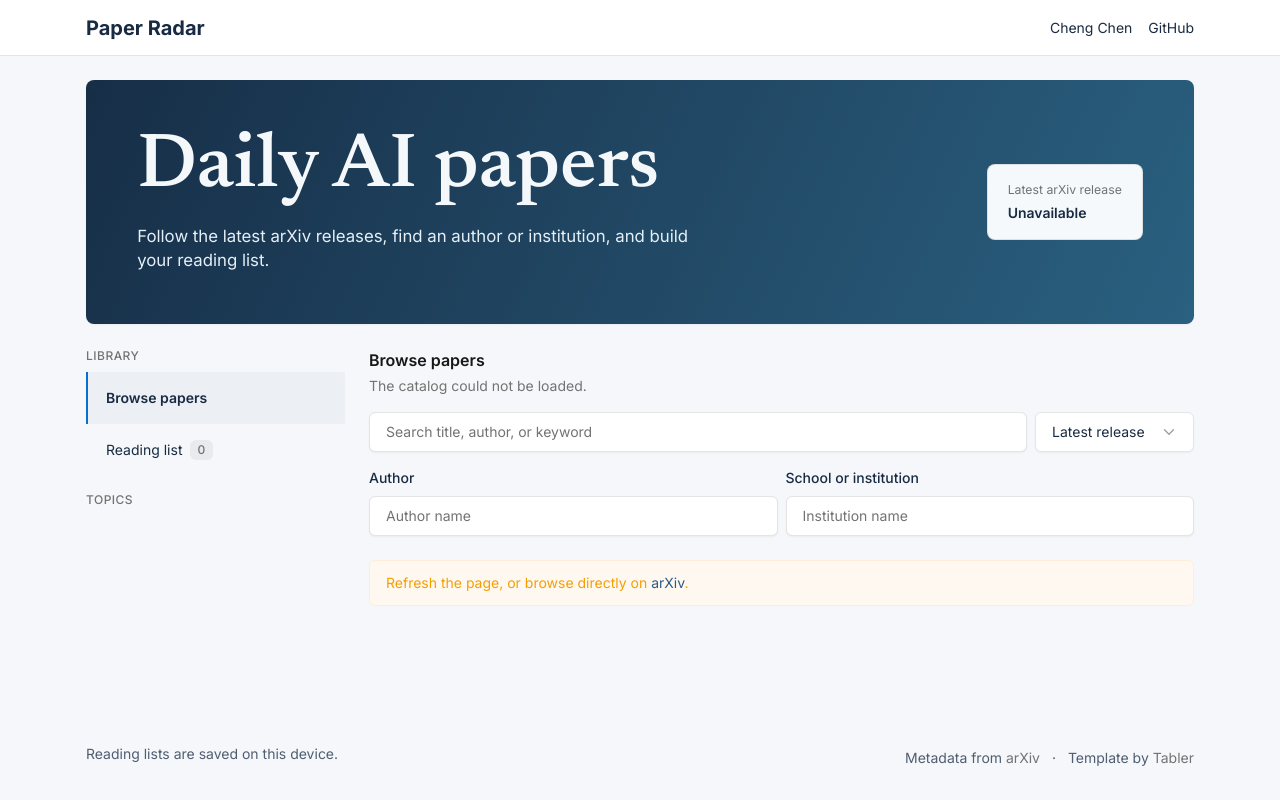
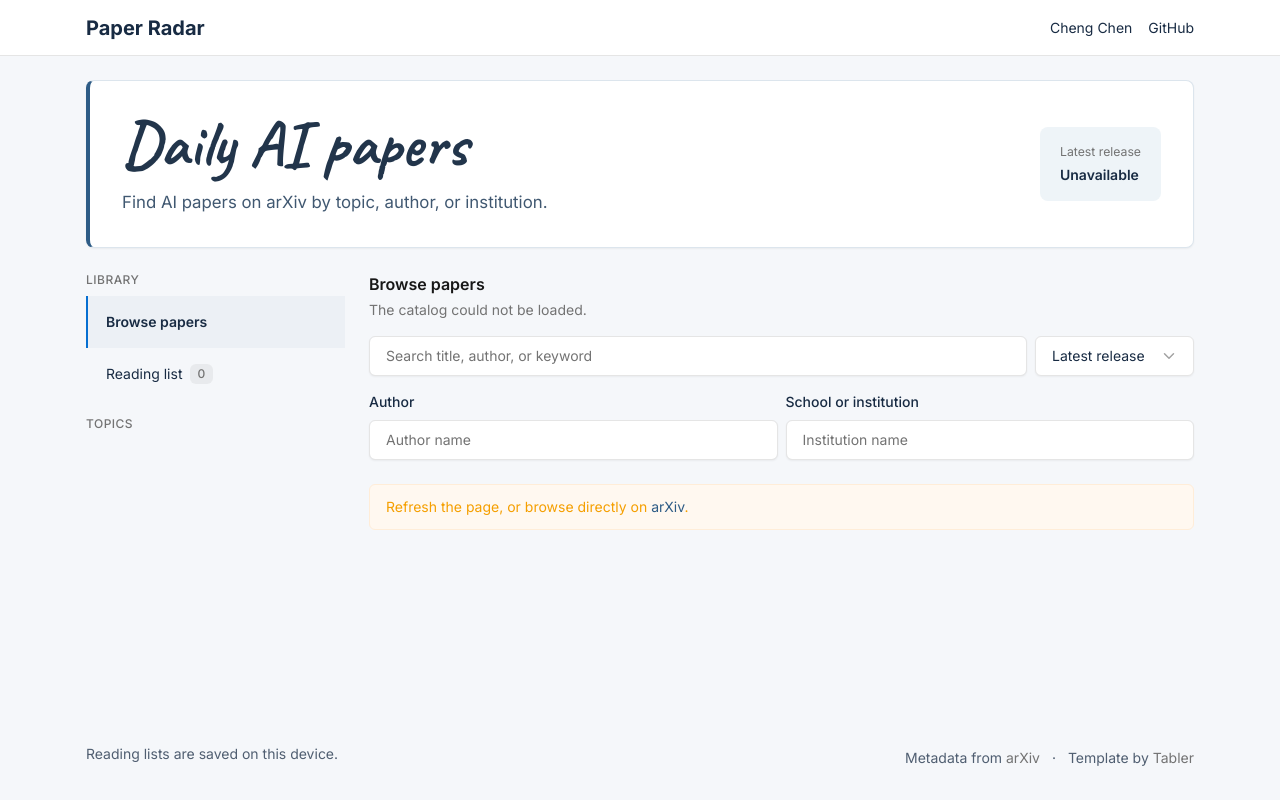
Before and after one commit to ceasonen/arxiv_paper_ai, a plain HTML site: page web/index.html in a window 1280 px wide. Drawn offline with Linux system fonts and the light colour scheme; no server answers.

Commit message:
Bring the Tabler paper browser closer to the first screen

```diff
--- a/web/index.html
+++ b/web/index.html
@@ -7,7 +7,7 @@
   <meta name="description" content="A daily arXiv catalog for AI research. Find new papers, save a reading list, and download the originals.">
   <title>Paper Radar · Daily AI research</title>
   <link rel="stylesheet" href="./vendor/tabler/tabler.min.css">
-  <link rel="stylesheet" href="./theme.css">
+  <link rel="stylesheet" href="./theme.css?v=reading-desk">
   <script type="module" src="./app.js?v=affiliations-1"></script>
 </head>
 <body>
@@ -32,12 +32,12 @@
                 <div class="row g-4 align-items-center">
                   <div class="col-md">
                     <h1 class="page-title">Daily AI papers</h1>
-                    <p class="mb-0">Follow the latest arXiv releases, find an author or institution, and build your reading list.</p>
+                    <p class="mb-0">Find AI papers on arXiv by topic, author, or institution.</p>
                   </div>
                   <div class="col-md-auto">
                     <div class="card release-card">
                       <div class="card-body py-3">
-                        <div class="text-secondary small">Latest arXiv release</div>
+                        <div class="text-secondary small">Latest release</div>
                         <div class="d-flex align-items-center gap-2 flex-wrap mt-1">
                           <time id="source-date" class="fw-semibold">Loading…</time>
                           <span id="digest-count" class="badge" hidden></span>
--- a/web/theme.css
+++ b/web/theme.css
@@ -1,3 +1,4 @@
+@font-face {font-family: Caveat; src: url("./fonts/caveat-bold.woff2") format("woff2"); font-weight: 700; font-display: swap;}
 @font-face {font-family: 'Inter'; src: url('./fonts/inter.woff2') format('woff2'); font-style: normal; font-weight: 400 800; font-display: swap;}
 @font-face {font-family: 'Newsreader'; src: url('./fonts/newsreader.woff2') format('woff2'); font-style: normal; font-weight: 400 700; font-display: swap;}
 
@@ -12,20 +13,21 @@
 
 body { font-family: var(--tblr-font-sans-serif); }
 .radar-masthead {
-  color: #f4f8fb;
-  background: linear-gradient(115deg,#172e47,#2a6080);
-  border: 0;
+  color: #22354b;
+  background: #fff;
+  border: 1px solid #dce5ed;
+  border-inline-start: 4px solid #2e5c86;
 }
-.radar-masthead > .card-body { padding: clamp(1.4rem, 4vw, 3.5rem); }
+.radar-masthead > .card-body { padding: clamp(1.15rem, 2.5vw, 2.15rem); }
 .radar-masthead .page-title {
-  font-family: "Newsreader", Georgia, serif;
-  font-size: clamp(2.7rem, 6vw, 5rem);
+  font-family: Caveat, cursive;
+  font-size: clamp(2.6rem, 5vw, 4.15rem);
   line-height: .97;
   margin-bottom: .25em;
-  font-weight: 550;
+  font-weight: 700;
 }
-.radar-masthead p { font-size: 1.05rem; max-width: 35rem; color: #e4eff7; }
-.release-card { min-width: min(15rem, 100%); color: #182b43; background: #f5f9fc; }
+.radar-masthead p { font-size: 1.05rem; max-width: 35rem; color: #405871; }
+.release-card { min-width: min(12rem, 100%); color: #182b43; background: #eef4f8; box-shadow: none; border: 0; }
 .release-card #digest-count { background: #e5eef5; color: #254f73; }
 #entries .card { border-color: #dde5ed; }
 [data-paper="title"] { font-family: "Newsreader", Georgia, serif; font-size: 1.5rem; line-height: 1.15; font-weight: 550; }
```
Also changed, not shown: web/fonts/Caveat-OFL.txt (added), web/fonts/caveat-bold.woff2 (added).
